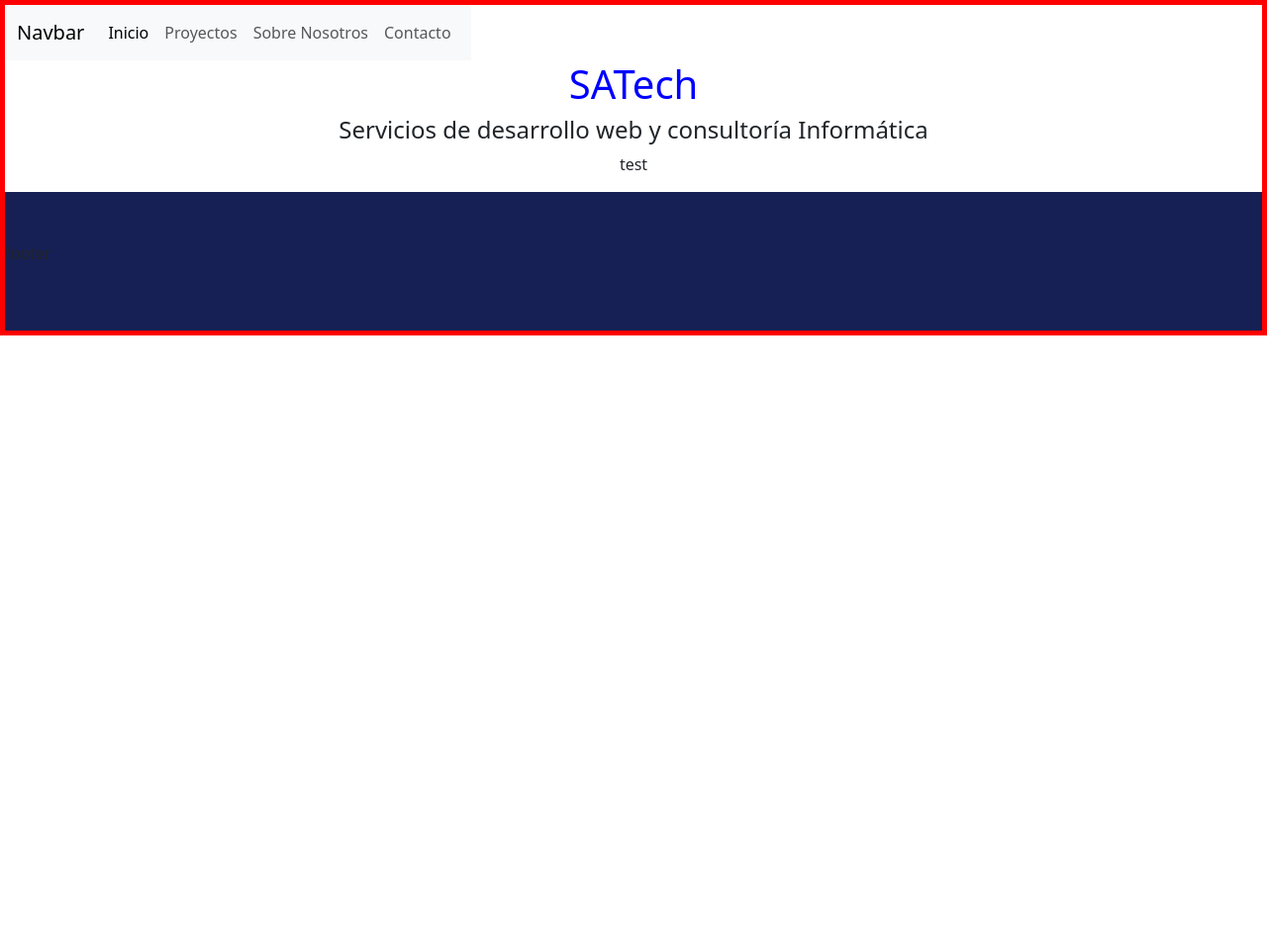
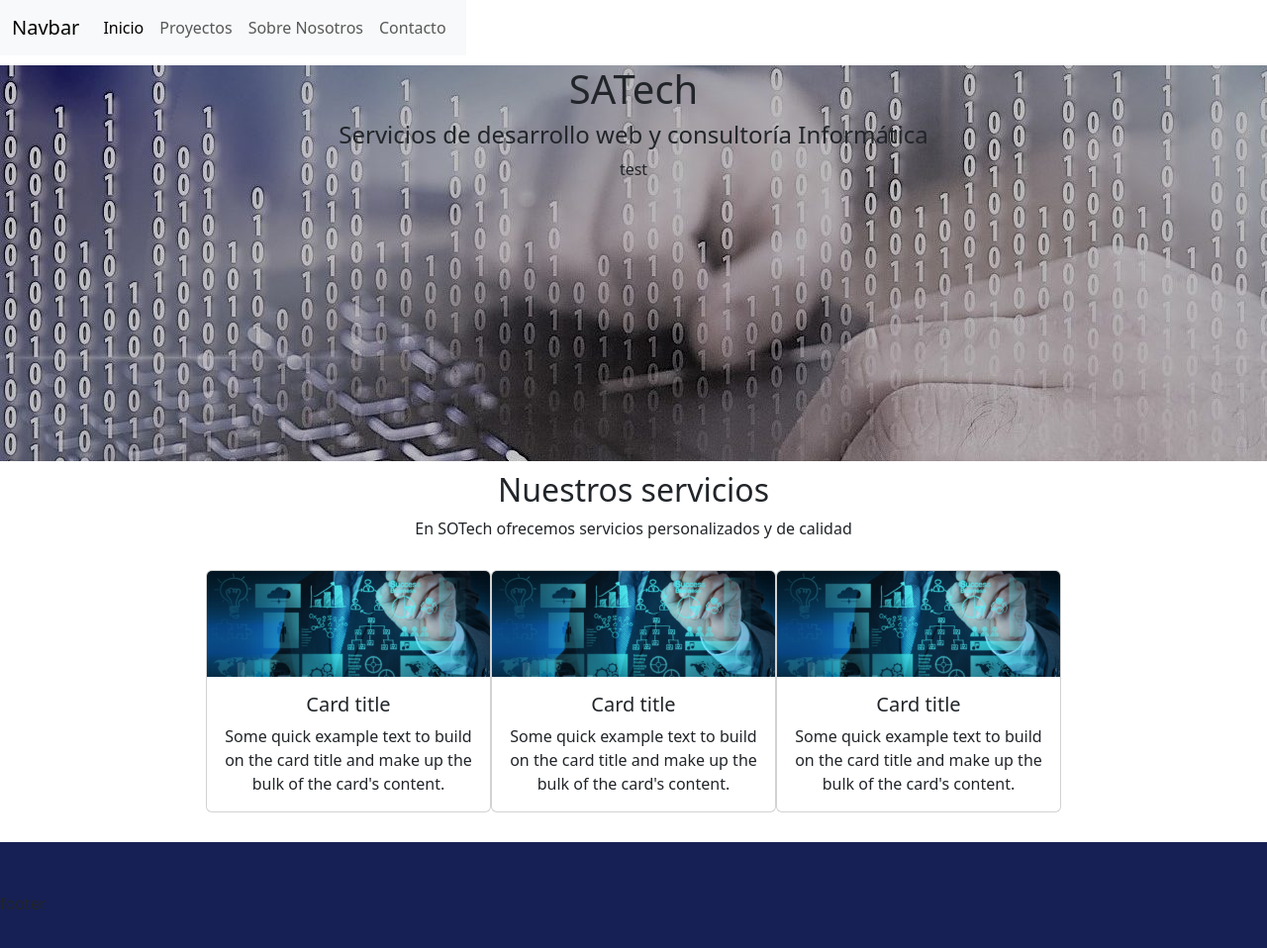
Before and after one commit to posandoval/sotech, a plain HTML site: page index.html in a window 1280 px wide. Shown: the whole page at 99% size. Before the commit the page ends 800 px from the top, so only its background shows below. Drawn offline with nearby package versions, Linux system fonts and the light colour scheme.

Commit message:
Add: cards y banner

```diff
--- a/CSS/styleIndex.css
+++ b/CSS/styleIndex.css
@@ -12,22 +12,30 @@ ul{
  text-decoration: none;
 
 }
-.cabecera{
-    background-image: url('./../testImg2.jpg');
+.banner{
+    background-image: url('./../img/testImg2.jpg');
+    height: 50vh;
+    margin: 10px 0;
 }
-.cabecera h1{
-color: blue;
+
+.textBanner{
+    text-align: center;
 }
-.header2 p{
-    color: aqua;
-}
-body{
-    border: 5px solid red;
 
-}
 .footerSidebar{
     background-color: #172054;
-margin: 0%;
-padding: 50px 0px;
-width: 100%;
+    margin: 0%;
+    padding: 50px 0px;
+    width: 100%;
 }
+
+.servicios{
+    text-align: center;
+}
+
+.cardPropia{
+    display: flex;
+    flex-wrap: wrap;
+    justify-content: center;
+    margin: 30px 60px;
+}
--- a/index.html
+++ b/index.html
@@ -35,29 +35,43 @@
               </div>
             </div>
           </nav>
-
-
-    <!-- <nav>
-        <div class="mainMenu">
-            <ul class="menu">
-                <a href="#"><li>Inicio</li></a>
-                <a href="#"><li>Proyectos</li></a>
-                <a href="#"><li>Sobre Nosotros</li></a>
-                <a href="#"><li>Cantacto</li></a>
-            </ul>
-        </div>
-    </nav> -->
-
-
     </header>
     <main>
-        <section class="cabecera">
-         <!-- <img src="testImg2.jpg" class="img-fluid" alt="">
- -->          <center><h1 >SATech</h1>
+        <section class="banner">
+          <div class="textBanner">
+            <h1 >SATech</h1>
             <h4>Servicios de desarrollo web y consultoría Informática</h4>
             <p>test</p>
-            </center>
+          </div>
+        </section>
 
+        <section class="servicios">
+          <h2>Nuestros servicios</h2>
+          <p>En SOTech ofrecemos servicios personalizados y de calidad</p>
+          <div class="cardPropia">
+            <div class="card" style="width: 18rem;">
+              <img src="./img/testImg.jpg" class="card-img-top" alt="..." >
+              <div class="card-body">
+                <h5 class="card-title">Card title</h5>
+                <p class="card-text">Some quick example text to build on the card title and make up the bulk of the card's content.</p>
+              </div>
+            </div>
+            <div class="card" style="width: 18rem;">
+              <img src="./img/testImg.jpg" class="card-img-top" alt="..." >
+              <div class="card-body">
+                <h5 class="card-title">Card title</h5>
+                <p class="card-text">Some quick example text to build on the card title and make up the bulk of the card's content.</p>
+              </div>
+            </div>
+            <div class="card" style="width: 18rem;">
+              <img src="./img/testImg.jpg" class="card-img-top" alt="..." >
+              <div class="card-body">
+                <h5 class="card-title">Card title</h5>
+                <p class="card-text">Some quick example text to build on the card title and make up the bulk of the card's content.</p>
+              </div>
+            </div>
+
+          </div>
         </section>
 
     </main>
```
